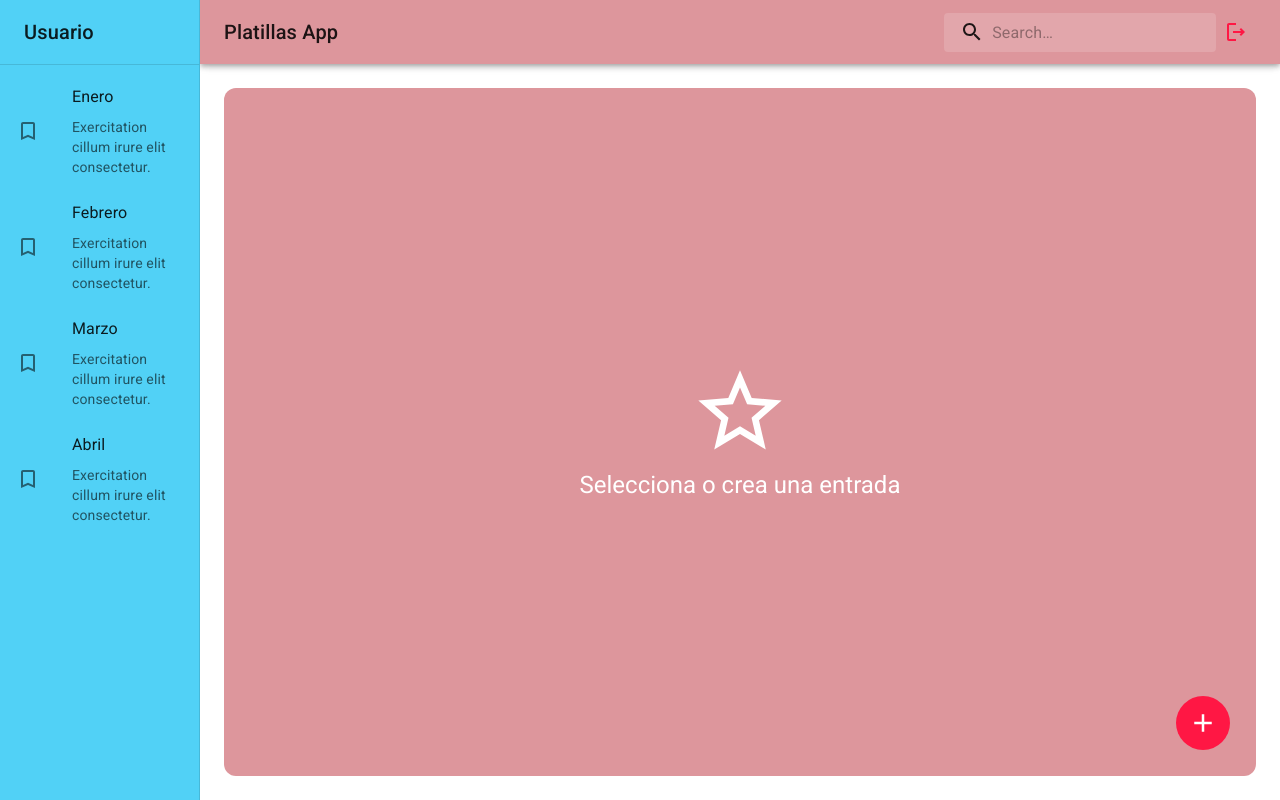
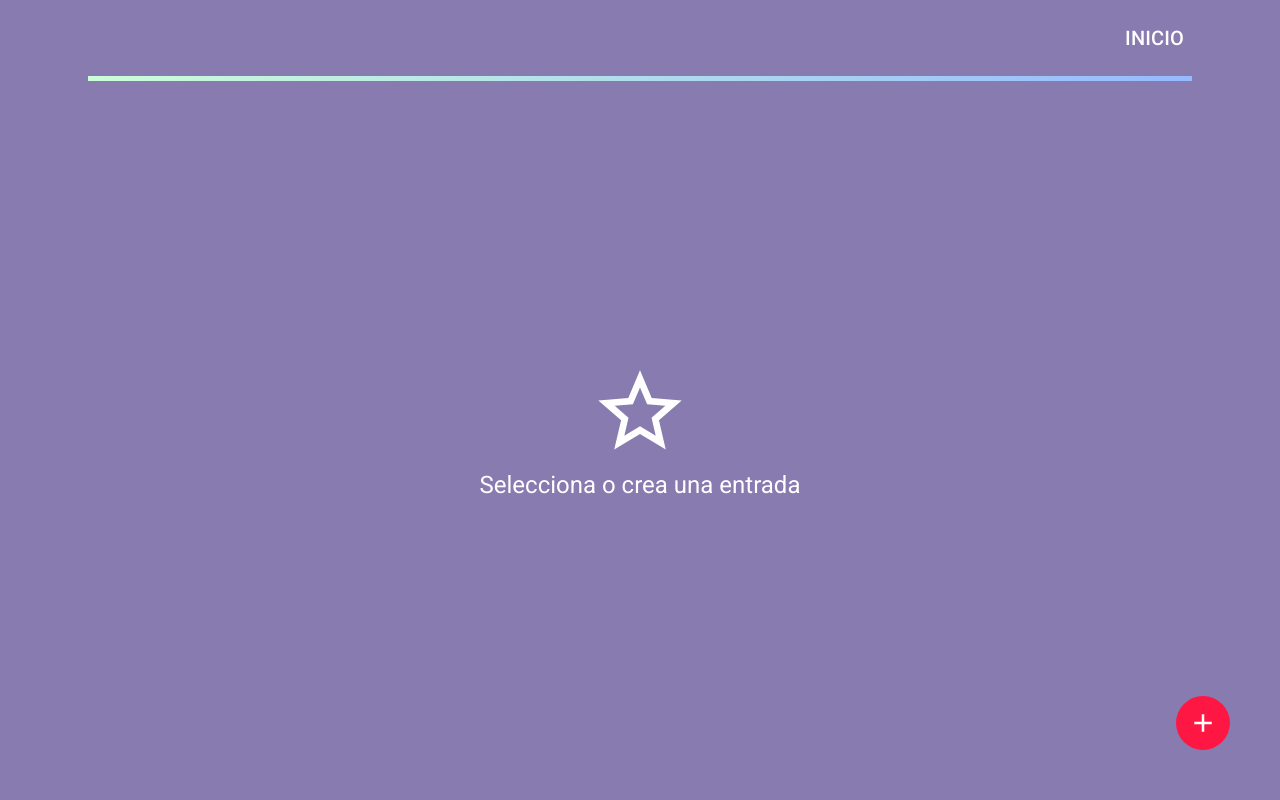
Before and after one commit to ArmandoJC/EPT_Plantillas, a React (Vite) app: page / in a window 1280 px wide. Built offline with nearby package versions, Linux system fonts and the light colour scheme.

Commit message:
Añadir nuevo appbar

```diff
--- /dev/null
+++ b/src/plantillas/components/NavBar.css
@@ -0,0 +1,5 @@
+.bar {
+    border-bottom-style: solid;
+    border-bottom-width: 5px;
+    border-image: linear-gradient(90deg, #CCFED9,#95BAFF) 1;
+}
--- a/src/plantillas/components/NavBar.jsx
+++ b/src/plantillas/components/NavBar.jsx
@@ -1,5 +1,7 @@
-import { AppBar, Grid, IconButton, Toolbar, Typography, InputBase } from '@mui/material';
+import { AppBar, Grid, IconButton, Toolbar, Typography, InputBase, Button } from '@mui/material';
 import { LogoutOutlined, MenuOutlined, Search as SearchIcon } from '@mui/icons-material';
+
+import './NavBar.css';
 
 import { styled, alpha } from '@mui/material/styles';
 
@@ -48,6 +50,7 @@ const StyledInputBase = styled(InputBase)(({ theme }) => ({
 export const NavBar = ({ drawerWidth = 240 }) => {
     return (
         <AppBar
+            elevation={0}
             position='fixed'
             sx={{
                 width: { sm: `calc(100% - ${drawerWidth}px)` },
@@ -55,32 +58,15 @@ export const NavBar = ({ drawerWidth = 240 }) => {
             }}
         >
             <Toolbar>
-                <IconButton
-                    color='inherit'
-                    edge="start"
-                    sx={{ mr: 2, display: { sm: 'none' } }}
-                >
-                    <MenuOutlined />
-                </IconButton>
-
-                <Grid container direction='row' justifyContent='space-between' alignItems='center'>
-                    <Typography variant='h6' noWrap component='div'> Platillas App </Typography>
-                    <form>
-                        <Search>
-                            <SearchIconWrapper>
-                                <SearchIcon />
-                            </SearchIconWrapper>
-                            <StyledInputBase
-                                placeholder="Search…"
-                                inputProps={{ 'aria-label': 'search' }}
-                            />
-                        </Search>
-                    </form>
+                <Grid container direction='row' justifyContent='right' alignItems='center' className='bar' marginX='4rem'>
+                    <Button
+                        // key={page}
+                        // onClick={handleCloseNavMenu}
+                        sx={{ my: 2, color: 'white', display: 'block' }}
+                    >
+                        <Typography variant='h6' component='div'> INICIO </Typography>
+                    </Button>
                 </Grid>
-                <IconButton color='error'>
-                    <LogoutOutlined />
-                </IconButton>
-
             </Toolbar>
         </AppBar>
     )
--- a/src/plantillas/layout/PlantillasLayout.jsx
+++ b/src/plantillas/layout/PlantillasLayout.jsx
@@ -3,15 +3,15 @@ import { Box } from '@mui/system'
 import { NavBar, SideBar } from '../components';
 
 
-const drawerWidth = 200;
+const drawerWidth = 0;
 
 export const PlantillasLayout = ({ children }) => {
   return (
-    <Box sx={{ display: 'flex' }}>
+    <Box sx={{ display: 'flex', backgroundColor: '#887BB0' }}>
 
         <NavBar drawerWidth={ drawerWidth } />
 
-        <SideBar drawerWidth={ drawerWidth } />
+        {/* <SideBar drawerWidth={ drawerWidth } /> */}
 
         <Box
             component='main'
--- a/src/theme/pinkTheme.js
+++ b/src/theme/pinkTheme.js
@@ -4,7 +4,7 @@ import { red } from '@mui/material/colors';
 export const pinkTheme = createTheme({
     palette: {
         primary: {
-            main: '#DD969C'
+            main: '#887BB0'
         },
         secondary: {
             main: '#51D1F6'
```
